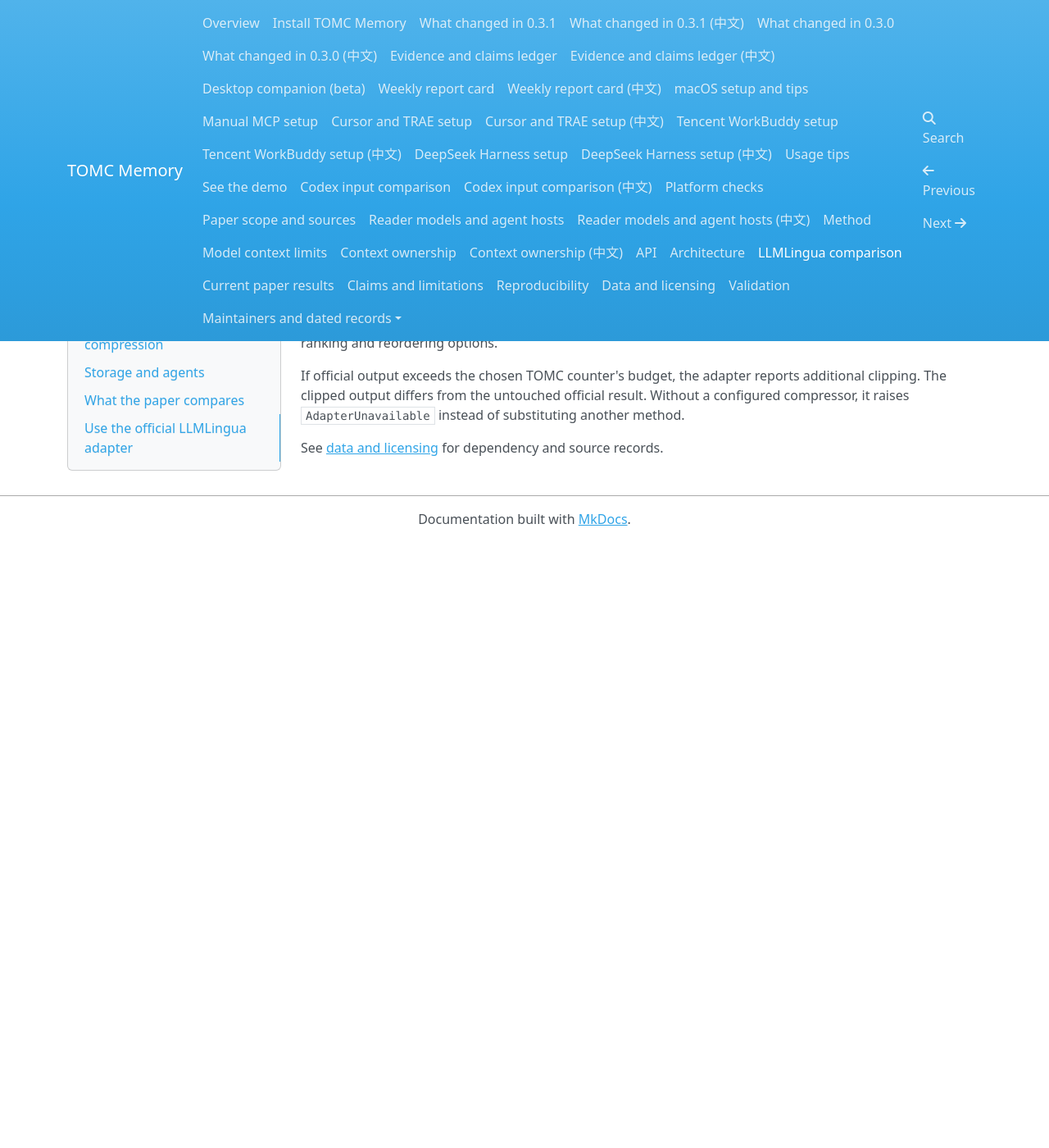
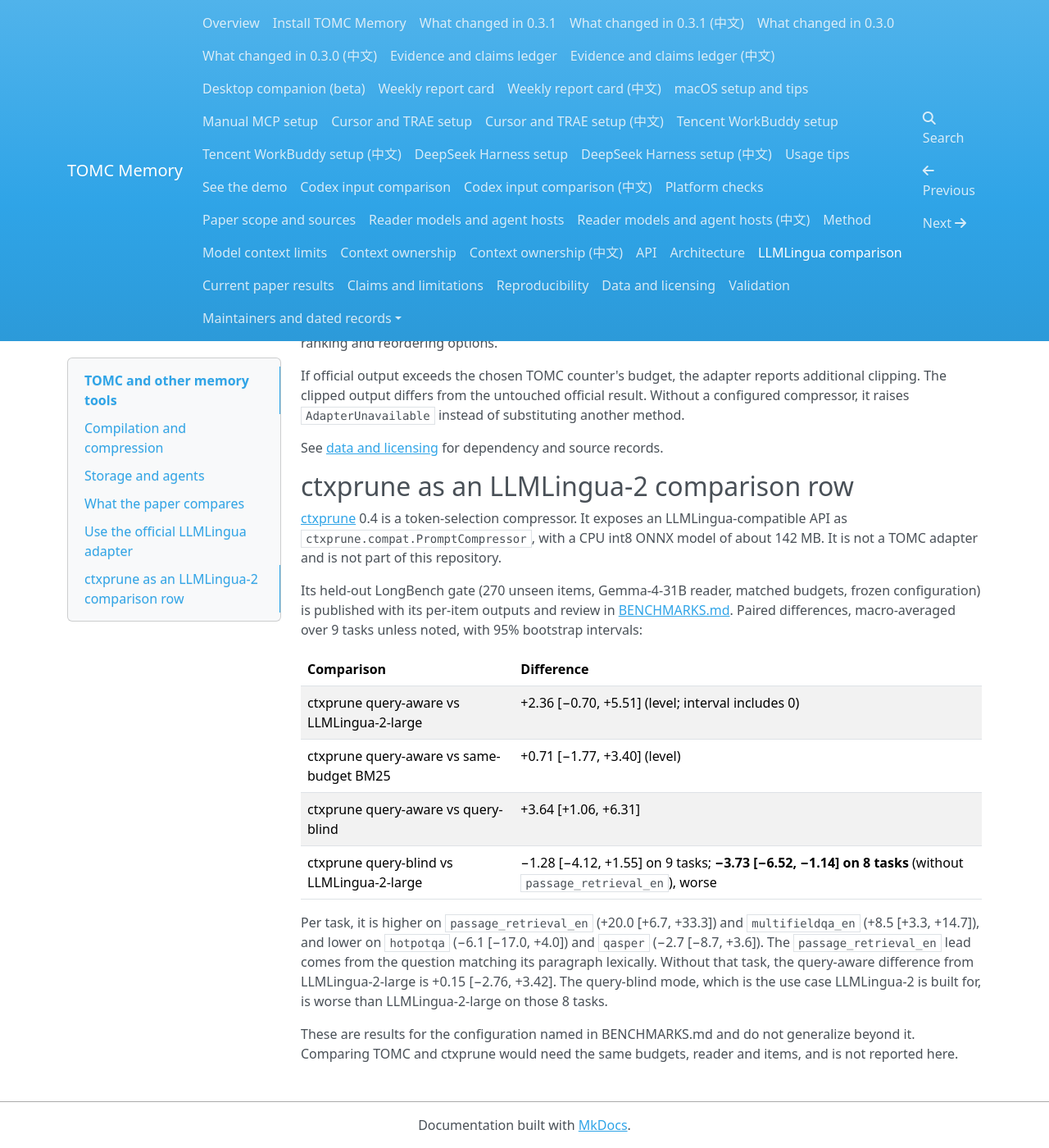
Before and after one commit to ZipengWu365/TOMC, an MkDocs documentation site: the page built from docs/comparison_with_llmlingua.md, in a window 1280 px wide and 1400 px high, scrolled down 2166 px. Shown: the whole window at 82% size. Built offline with MkDocs 1.6.1, drawn with Linux system fonts in a browser that asks for light colours; nearby versions of some CDN libraries; before the commit the page ends 2827 px from its top, so only the background shows below that.

Commit message:
docs: add ctxprune 0.4 as an LLMLingua-2 comparison row
Adds a section to docs/comparison_with_llmlingua.md with ctxprune's published
held-out LongBench numbers, their conditions, and the losing and tied results.
Regenerates the release manifest for the changed file.

```diff
--- a/docs/comparison_with_llmlingua.md
+++ b/docs/comparison_with_llmlingua.md
@@ -69,3 +69,20 @@ For LLMLingua or LongLLMLingua, supply a compatible official causal compressor a
 If official output exceeds the chosen TOMC counter's budget, the adapter reports additional clipping. The clipped output differs from the untouched official result. Without a configured compressor, it raises `AdapterUnavailable` instead of substituting another method.
 
 See [data and licensing](data_and_license.md) for dependency and source records.
+
+## ctxprune as an LLMLingua-2 comparison row
+
+[ctxprune](https://github.com/riceharvest/ctxprune) 0.4 is a token-selection compressor. It exposes an LLMLingua-compatible API as `ctxprune.compat.PromptCompressor`, with a CPU int8 ONNX model of about 142 MB. It is not a TOMC adapter and is not part of this repository.
+
+Its held-out LongBench gate (270 unseen items, Gemma-4-31B reader, matched budgets, frozen configuration) is published with its per-item outputs and review in [BENCHMARKS.md](https://github.com/riceharvest/ctxprune/blob/main/docs/BENCHMARKS.md). Paired differences, macro-averaged over 9 tasks unless noted, with 95% bootstrap intervals:
+
+| Comparison | Difference |
+|---|---|
+| ctxprune query-aware vs LLMLingua-2-large | +2.36 [−0.70, +5.51] (level; interval includes 0) |
+| ctxprune query-aware vs same-budget BM25 | +0.71 [−1.77, +3.40] (level) |
+| ctxprune query-aware vs query-blind | +3.64 [+1.06, +6.31] |
+| ctxprune query-blind vs LLMLingua-2-large | −1.28 [−4.12, +1.55] on 9 tasks; **−3.73 [−6.52, −1.14] on 8 tasks** (without `passage_retrieval_en`), worse |
+
+Per task, it is higher on `passage_retrieval_en` (+20.0 [+6.7, +33.3]) and `multifieldqa_en` (+8.5 [+3.3, +14.7]), and lower on `hotpotqa` (−6.1 [−17.0, +4.0]) and `qasper` (−2.7 [−8.7, +3.6]). The `passage_retrieval_en` lead comes from the question matching its paragraph lexically. Without that task, the query-aware difference from LLMLingua-2-large is +0.15 [−2.76, +3.42]. The query-blind mode, which is the use case LLMLingua-2 is built for, is worse than LLMLingua-2-large on those 8 tasks.
+
+These are results for the configuration named in BENCHMARKS.md and do not generalize beyond it. Comparing TOMC and ctxprune would need the same budgets, reader and items, and is not reported here.
```
Also changed, not shown: PUBLIC_RELEASE_MANIFEST.json, 1 other file.
